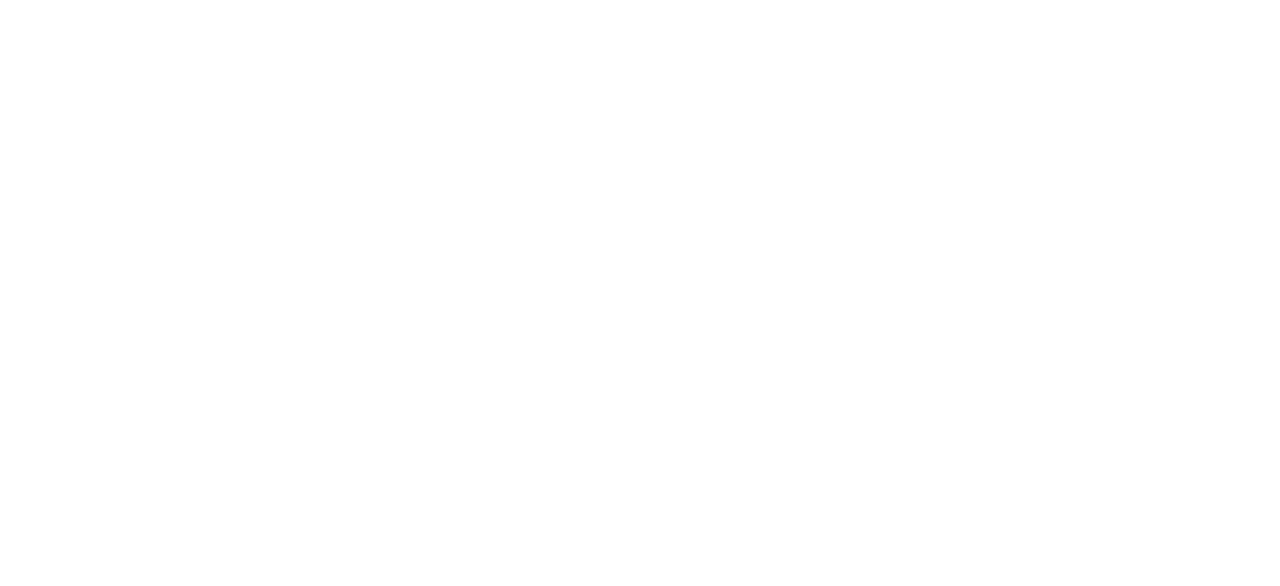
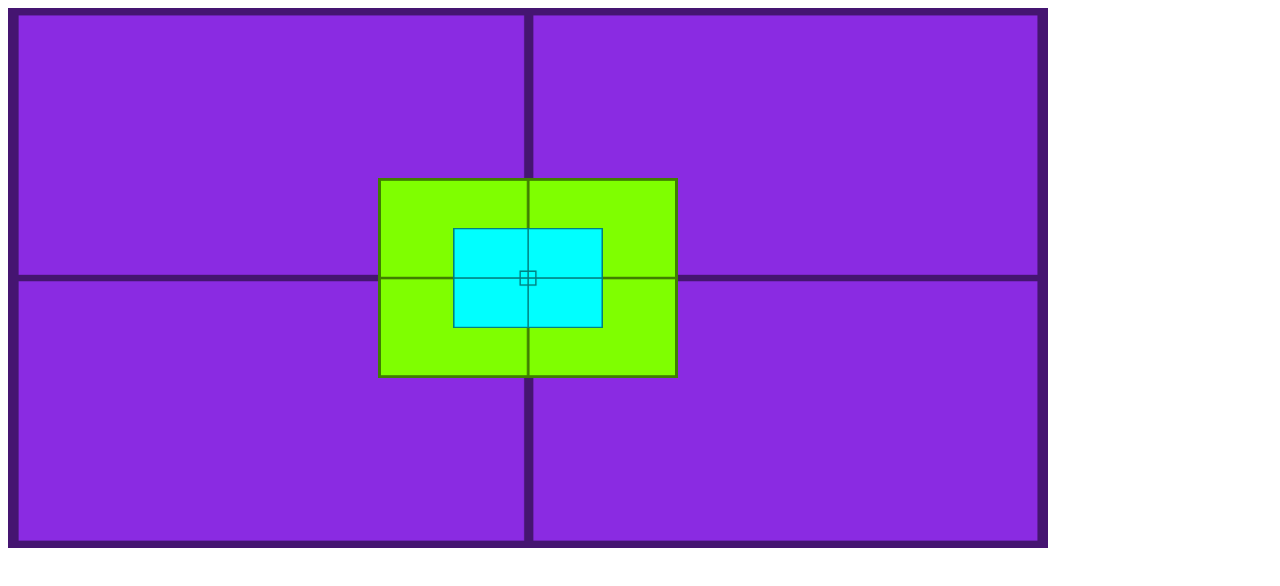
Before and after one commit to RafaellVi/html-css, a plain HTML site: page exercicio/ex020/fundo-006.html in a window 1280 px wide. Drawn offline with Linux system fonts and the light colour scheme.

Commit message:
estudadno

```diff
--- a/exercicio/ex020/fundo-006.html
+++ b/exercicio/ex020/fundo-006.html
@@ -4,8 +4,62 @@
     <meta charset="UTF-8">
     <meta name="viewport" content="width=device-width, initial-scale=1.0">
     <title>Alinhamento vertical</title>
+    <style>
+        #container {
+            position: relative;
+            background-color: blueviolet;
+            min-height: 500px;
+            max-width: 1000px;
+            padding: 20px;
+            background-image: url("Imagens/target001.png");
+            background-position: center center;
+            background-size: 100% 100%;
+
+        }
+
+        #conteudo {
+            position: absolute;
+            background-color: chartreuse;
+            height: 200px;
+            width: 300px;
+            background-image: url("Imagens/target001.png");
+            background-position: center center;
+            background-size: 100% 100%;
+
+            left:50%;
+            top:50%;
+
+            transform: translate(-50%, -50%);
+
+
+
+        }
+
+        #conteudo2 {
+            position: absolute;
+            height:100px ;
+            width: 150px;
+            background-color: aqua;
+            background-image: url("Imagens/target001.png");
+            background-position: center center;
+            background-size: 100% 100%;
+
+            left:50%;
+            top:50%;
+
+            transform: translate(-50%, -50%);
+        }
+    </style>
 </head>
 <body>
+    <section id="container">
+        <article id="conteudo">
+            <article id="conteudo2">
+
+            </article>
+
+        </article>
+    </section>
 
 </body>
 </html>
```
